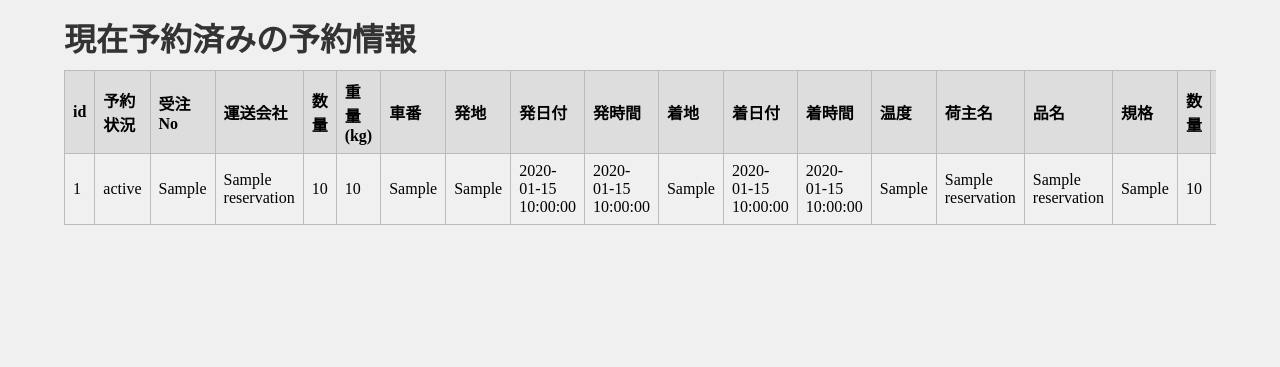
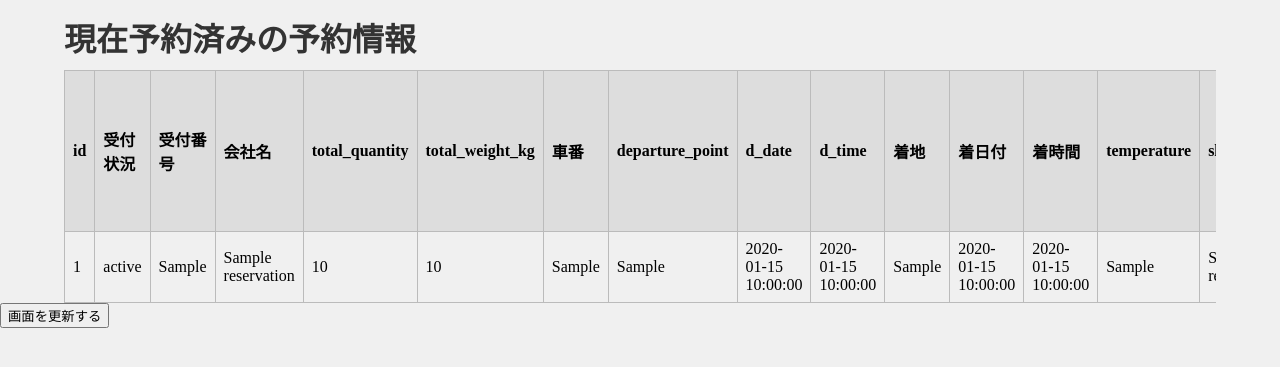
Before and after one commit to IH4C-Logistics/Base, a PHP site: page /reservation.php in a window 1280 px wide. Shown: the part 66-433 px from the top of the page. Run offline with PHP 8.4, Linux system fonts and the light colour scheme; tables that the repository leaves empty or names only in its code hold one stand-in row (values such as "Sample post").

Commit message:
予約追加情報変更・画面更新ボタン追加

```diff
--- a/public/reservation.php
+++ b/public/reservation.php
@@ -38,84 +38,58 @@
           <form method="post" action="" enctype="multipart/form-data">
             <div class="form-container">
               <div>
-            <label for="textbox1">運送会社</label>
+                <label for="textbox1">会社名</label>
                 <input type="text" name="b_name" id="textbox1">
               </div>
               <div>
-            <label for="textbox2">数量</label>
-            <input type="text" name="total_quantity" id="textbox2">
+                <label for="textbox2">着地</label>
+                <input type="text" name="arrival_point" id="textbox2">
               </div>
               <div>
-            <label for="textbox3">重量(kg)</label>
-            <input type="text" name="total_weight_kg" id="textbox3">
+                <label for="textbox3">着日付</label>
+                <input type="text" name="a_date" id="textbox3">
               </div>
               <div>
-            <label for="textbox4">車番</label>
-            <input type="text" name="car_num" id="textbox4">
+                <label for="textbox4">着時間</label>
+                <input type="text" name="a_time" id="textbox4">
               </div>
               <div>
-            <label for="textbox5">受注No</label>
-            <input type="text" name="contract_num" id="textbox5">
+                <label for="textbox5">運送会社</label>
+                <input type="text" name="trans_comp" id="textbox5">
               </div>
               <div>
-            <label for="textbox6">発地</label>
-            <input type="text" name="departure_point" id="textbox6">
+                <label for="textbox6">ドライバー名</label>
+                <input type="text" name="driver_name" id="textbox6">
+              </div>
+            </div>
+
+            <div class="form-container2">
+              <div>
+                <label for="textbox7">電話番号</label>
+                <input type="text" name="tel_num" id="textbox7">
               </div>
               <div>
-            <label for="textbox7">発日付</label>
-            <input type="text" name="d_date" id="textbox7">
+                <label for="textbox8">車番</label>
+                <input type="text" name="car_num" id="textbox8">
               </div>
               <div>
-            <label for="textbox8">発時間</label>
-            <input type="text" name="d_time" id="textbox8">
+                <label for="textbox9">車格</label>
+                <input type="text" name="vehicle_size" id="textbox9">
               </div>
               <div>
-            <label for="textbox9">着地</label>
-            <input type="text" name="arrival_point" id="textbox9">
-          </div>
-        </div>
-        <div class="form-container2">
-            <div>
-              <label for="textbox10">着日付</label>
-              <input type="text" name="a_date" id="textbox10">
+                <label for="textbox10">名義/メーカ名/品名等</label>
+                <input type="text" name="product_name" id="textbox10">
               </div>
               <div>
-              <label for="textbox11">着時間</label>
-              <input type="text" name="a_time" id="textbox11">
-            </div>
-            <div>
-              <label for="textbox12">温度</label>
-              <input type="text" name="temperature" id="textbox12">
-            </div>
-            <div>
-              <label for="textbox13">荷主名</label>
-              <input type="text" name="shipper_name" id="textbox13">
-            </div>
-            <div>
-              <label for="textbox14">品名</label>
-              <input type="text" name="product_name" id="textbox14">
-            </div>
-            <div>
-              <label for="textbox15">規格</label>
-              <input type="text" name="standard" id="textbox15">
-            </div>
-            <div>
-              <label for="textbox16">数量</label>
-              <input type="text" name="quantity" id="textbox16">
-            </div>
-            <div>
-              <label for="textbox17">重量(kg)</label>
-              <input type="text" name="weight_kg" id="textbox17">
-            </div>
-            <div>
-              <label for="textbox18">予約ステータス</label>
-              <input type="text" name="status" id="textbox18">
+                <label for="textbox11">数量(ケース数)</label>
+                <input type="text" name="quantity" id="textbox11">
               </div>
               <div>
                 <button class="button" type="submit">登録</button>
               </div>
             </div>
           </form>
+        </div>
       </div>
 
       <div class="con">
@@ -128,29 +102,11 @@
                 <?php foreach ($result[0] as $key => $value): ?>
                 <?php
                   switch ($key) {
+                    case 'contract_num':
+                      $header = '受付番号';
+                      break;
                     case 'b_name':
-                      $header = '運送会社';
-                      break;
-                    case 'total_quantity':
-                      $header = '数量';
-                      break;
-                    case 'total_weight_kg':
-                      $header = '重量(kg)';
-                      break;
-                    case 'car_num':
-                      $header = '車番';
-                      break;
-                    case 'contract_num':
-                      $header = '受注No';
-                      break;
-                    case 'departure_point':
-                      $header = '発地';
-                      break;
-                    case 'd_date':
-                      $header = '発日付';
-                      break;
-                    case 'd_time':
-                      $header = '発時間';
+                      $header = '会社名';
                       break;
                     case 'arrival_point':
                       $header = '着地';
@@ -161,26 +117,29 @@
                     case 'a_time':
                       $header = '着時間';
                       break;
-                    case 'temperature':
-                      $header = '温度';
+                    case 'trans_comp':
+                      $header = '運搬会社';
                       break;
-                    case 'shipper_name':
-                      $header = '荷主名';
+                    case 'driver_name':
+                      $header = 'ドライバー名';
+                      break;
+                    case 'tel_num':
+                      $header = '電話番号';
+                      break;
+                    case 'car_num':
+                      $header = '車番';
+                      break;
+                    case 'vehicle_size':
+                      $header = '車格';
                       break;
                     case 'product_name':
-                      $header = '品名';
-                      break;
-                    case 'standard':
-                      $header = '規格';
+                      $header = '名義/メーカ名/品名等';
                       break;
                     case 'quantity':
-                      $header = '数量';
-                      break;
-                    case 'weight_kg':
-                      $header = '重量(kg)';
+                      $header = '数量(ケース数)';
                       break;
                     case 'status':
-                      $header = '予約状況';
+                      $header = '受付状況';
                       break;
                     default:
                       $header = $key;
@@ -204,70 +163,77 @@
           </div>
         </div>
       </div>
+
+
       <?php
         // フォームが送信されたかどうかを確認
         if ($_SERVER["REQUEST_METHOD"] == "POST" &&
-        isset($_POST['b_name'], $_POST['total_quantity'], $_POST['total_weight_kg'], $_POST['car_num'],
-              $_POST['contract_num'], $_POST['departure_point'], $_POST['d_date'], $_POST['d_time'],
-              $_POST['arrival_point'], $_POST['a_date'], $_POST['a_time'], $_POST['temperature'],
-              $_POST['shipper_name'], $_POST['product_name'], $_POST['standard'], $_POST['quantity'],
-              $_POST['weight_kg'], $_POST['status'])) {
+            isset($_POST['b_name'], $_POST['arrival_point'], $_POST['a_date'], $_POST['a_time'],
+                  $_POST['trans_comp'], $_POST['driver_name'], $_POST['tel_num'], $_POST['car_num'], $_POST['vehicle_size'],
+                  $_POST['product_name'],$_POST['quantity'])) {
 
-        $b_name = $_POST['b_name'];
-        $total_quantity = $_POST['total_quantity'];
-        $total_weight_kg = $_POST['total_weight_kg'];
-        $car_num = $_POST['car_num'];
-        $contract_num = $_POST['contract_num'];
-        $departure_point = $_POST['departure_point'];
-        $d_date = $_POST['d_date'];
-        $d_time = $_POST['d_time'];
-        $arrival_point = $_POST['arrival_point'];
-        $a_date = $_POST['a_date'];
-        $a_time = $_POST['a_time'];
-        $temperature = $_POST['temperature'];
-        $shipper_name = $_POST['shipper_name'];
-        $product_name = $_POST['product_name'];
-        $standard = $_POST['standard'];
-        $quantity = $_POST['quantity'];
-        $weight_kg = $_POST['weight_kg'];
-        $status = $_POST['status'];
+            $b_name = $_POST['b_name'];  // 会社名
+            $arrival_point = $_POST['arrival_point'];  // 着地
+            $a_date = $_POST['a_date'];  // 着日付
+            $a_time = $_POST['a_time'];  // 着時間
+            $trans_comp = $_POST['trans_comp'];  // 運搬会社
+            $driver_name = $_POST['driver_name'];  // ドライバー名
+            $tel_num = $_POST['tel_num'];  // 電話番号
+            $car_num = $_POST['car_num'];  // 車番
+            $vehicle_size = $_POST['vehicle_size'];  // 車格
+            $product_name = $_POST['product_name'];  // 名義/メーカ名/品名等
+            $quantity = $_POST['quantity'];  // 数量
+
+
+            // ランダムな10桁の予約番号を生成する関数
+            function generateRandomNumber($length = 10) {
+              $number = '';
+              for ($i = 0; $i < $length; $i++) {
+                  $number .= mt_rand(0, 9);
+              }
+              return $number;
+            }
+
+            // 10桁のランダムな数字を生成して変数に格納
+            $contract_num = generateRandomNumber();
+
 
             // t_reservationテーブルに入力した内容を追加
-        $queryins = "INSERT INTO t_reservation(b_name, total_quantity, total_weight_kg, car_num, contract_num, departure_point, d_date, d_time, arrival_point, a_date, a_time, temperature, shipper_name, product_name, standard, quantity, weight_kg, status)
-                    VALUES (:b_name, :total_quantity, :total_weight_kg, :car_num, :contract_num, :departure_point, :d_date, :d_time, :arrival_point, :a_date, :a_time, :temperature, :shipper_name, :product_name, :standard, :quantity, :weight_kg, :status)";
+            $queryins = "INSERT INTO t_reservation(contract_num, b_name, arrival_point, a_date, a_time, trans_comp, driver_name, tel_num, car_num, vehicle_size, product_name, quantity,status)
+                        VALUES (:contract_num, :b_name, :arrival_point, :a_date, :a_time, :trans_comp, :driver_name, :tel_num, :car_num, :vehicle_size, :product_name, :quantity, 3)";
             $statement = $pdo->prepare($queryins);
+            $statement->bindParam(':contract_num', $contract_num);
             $statement->bindParam(':b_name', $b_name);
-        $statement->bindParam(':total_quantity', $total_quantity);
-        $statement->bindParam(':total_weight_kg', $total_weight_kg);
-        $statement->bindParam(':car_num', $car_num);
-        $statement->bindParam(':contract_num', $contract_num);
-        $statement->bindParam(':departure_point', $departure_point);
-        $statement->bindParam(':d_date', $d_date);
-        $statement->bindParam(':d_time', $d_time);
             $statement->bindParam(':arrival_point', $arrival_point);
             $statement->bindParam(':a_date', $a_date);
             $statement->bindParam(':a_time', $a_time);
-        $statement->bindParam(':temperature', $temperature);
-        $statement->bindParam(':shipper_name', $shipper_name);
+            $statement->bindParam(':trans_comp', $trans_comp);
+            $statement->bindParam(':driver_name', $driver_name);
+            $statement->bindParam(':tel_num', $tel_num);
+            $statement->bindParam(':car_num', $car_num);
+            $statement->bindParam(':vehicle_size', $vehicle_size);
             $statement->bindParam(':product_name', $product_name);
-        $statement->bindParam(':standard', $standard);
             $statement->bindParam(':quantity', $quantity);
-        $statement->bindParam(':weight_kg', $weight_kg);
-        $statement->bindParam(':status', $status);
             $statement->execute();
-
         } else {
             if ($_SERVER["REQUEST_METHOD"] == "POST") {
                 echo '値が入力されていません';
             }
         }
-
     } catch (PDOException $e) {
       echo 'データベース接続エラー: ' . $e->getMessage();
     }
       ?>
 
+  <!-- ページリロードボタン -->
+  <button id="refreshButton">画面を更新する</button>
+
   <script>
+      // 画面更新処理
+      document.getElementById('refreshButton').addEventListener('click', function() {
+          location.reload();
+      });
+
       $(document).on('click', '.res_window', function() {
           // 背景をスクロールできないように & スクロール場所を維持
           scroll_position = $(window).scrollTop();
```
Lines whose indentation alone changed are shown as unchanged.
